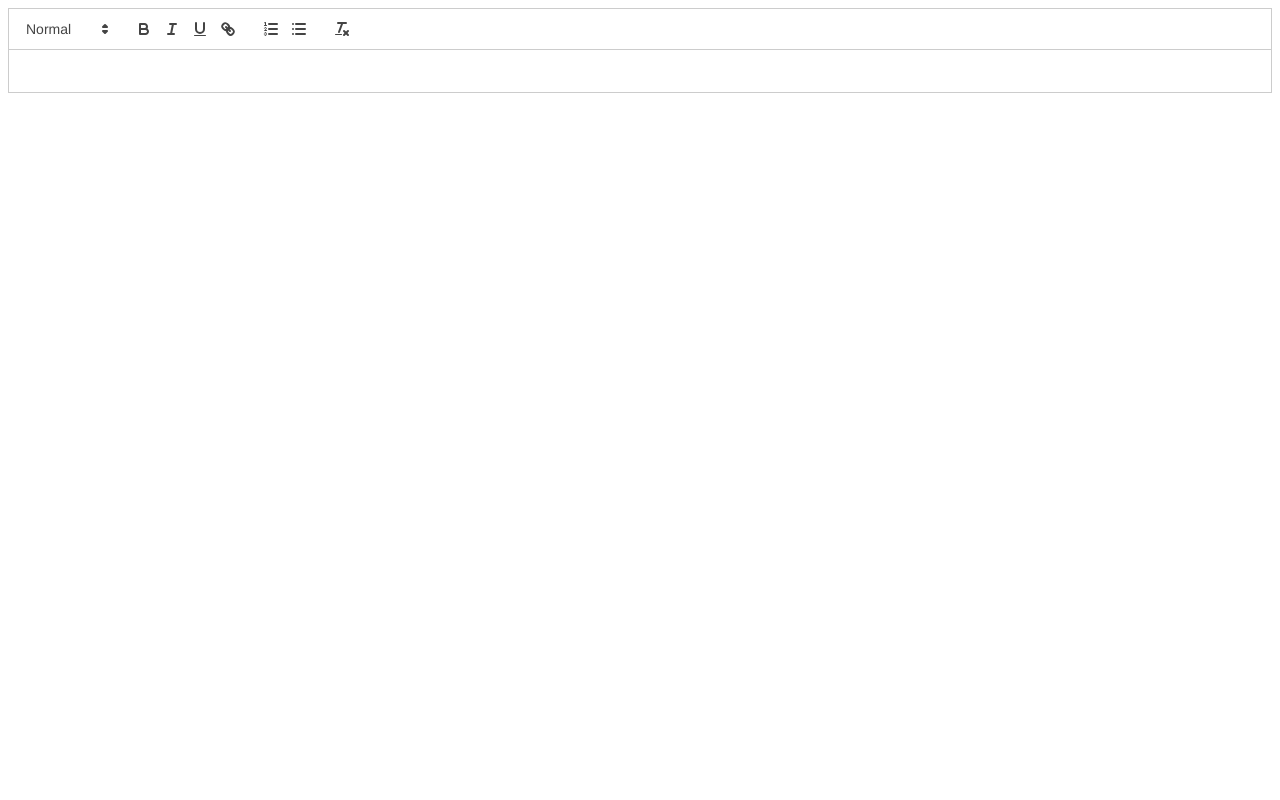
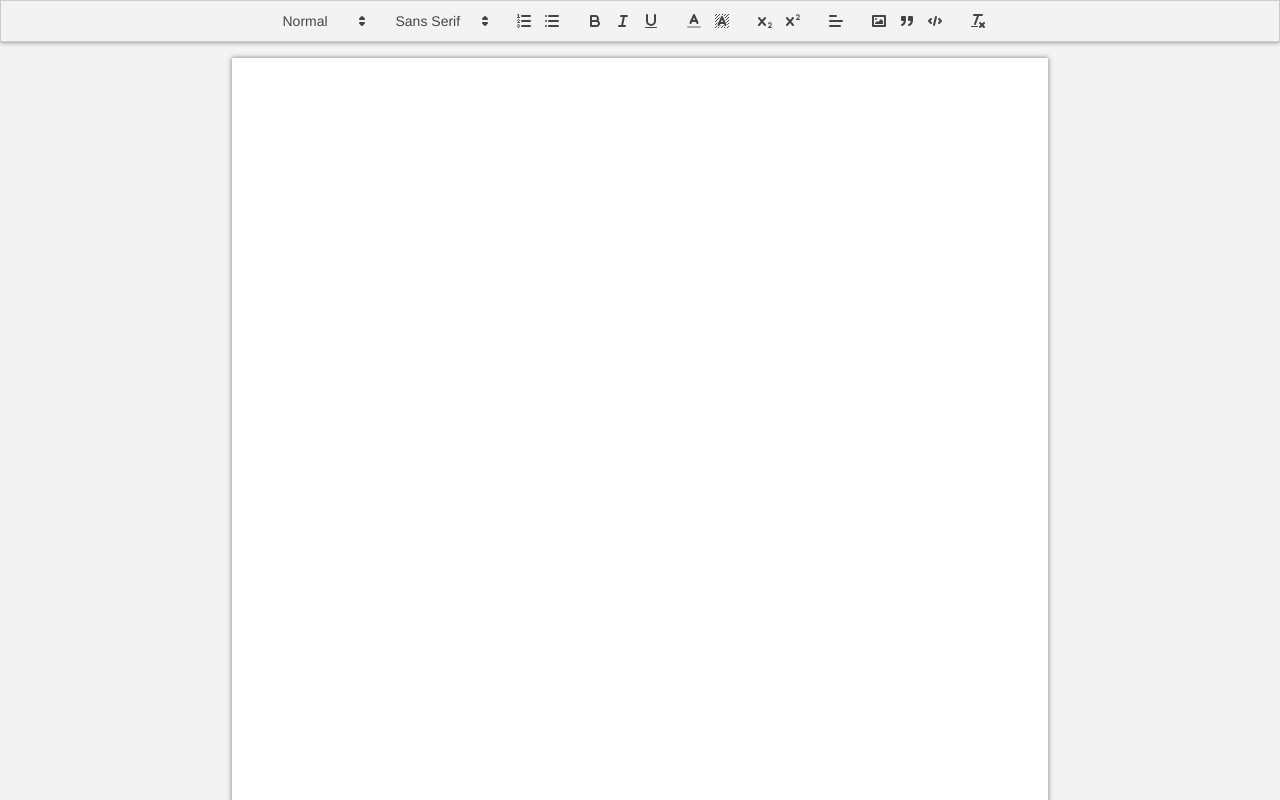
Before and after one commit to anoopanni/SynchroDoc, a React (Create React App) app in the folder client/: page / in a window 1280 px wide. Shown: the top 800 px of the page. Built offline with nearby package versions, Linux system fonts and the light colour scheme.

Commit message:
Styling text editor

```diff
--- a/client/src/TextEditor.js
+++ b/client/src/TextEditor.js
@@ -1,6 +1,18 @@
 import React, { useCallback } from 'react'
 import Quill from "quill"
 import "quill/dist/quill.snow.css"
+
+const TOOLBAR_OPTIONS = [
+    [{ header: [1, 2, 3, 4, 5, 6, false] }],
+    [{ font: [] }],
+    [{ list: "ordered" }, { list: "bullet" }],
+    ["bold", "italic", "underline"],
+    [{ color: [] }, { background: [] }],
+    [{ script: "sub" }, { script: "super" }],
+    [{ align: [] }],
+    ["image", "blockquote", "code-block"],
+    ["clean"],
+  ]
 
 function TextEditor() {
 
@@ -10,10 +22,10 @@
         wrapper.innerHTML = "";
         const editor = document.createElement("div");
         wrapper.append(editor);
-        new Quill(editor, { theme: "snow" })
+        new Quill(editor, { theme: "snow", modules: {toolbar: TOOLBAR_OPTIONS} })
     }, [])
 
-  return <div id="container" ref={wrapperRef}> </div>
+  return <div className="container" ref={wrapperRef}> </div>
 }
 
 export default TextEditor
--- a/client/src/index.js
+++ b/client/src/index.js
@@ -1,6 +1,7 @@
 import React from 'react';
 import ReactDOM from 'react-dom/client';
 import App from './App';
+import "./styles.css";
 
 const root = ReactDOM.createRoot(document.getElementById('root'));
 root.render(
--- /dev/null
+++ b/client/src/styles.css
@@ -0,0 +1,58 @@
+*, *::before, *::after {
+    box-sizing: border-box;
+}
+
+body {
+    background-color: #f3f3f3;
+    margin: 0;
+}
+
+
+.container .ql-editor{
+    width: 8.5in;
+    min-height: 11in;
+    padding: 1in;
+    margin: 1rem;
+    box-shadow: 0 0 5px 0 rgba(0, 0, 0, .5);
+    background-color: white;
+}
+
+
+.container .ql-container.ql-snow{
+    border: none;
+    display: flex;
+    justify-content: center;
+}
+
+.container .ql-toolbar.ql-snow {
+    display: flex;
+    justify-content: center;
+    position: sticky;
+    top: 0;
+    z-index: 1;
+    background-color: #f3f3f3;
+    box-shadow: 0 0 5px 0 rgba(0, 0, 0, .5);
+}
+
+@page {
+    margin: 1in;
+}
+
+@media print {
+    body {
+        background: none;
+    }
+
+    .container .ql-editor {
+        width: 6.5in;
+        height: 9in;
+        padding: 0;
+        margin: 0;
+        box-shadow: none;
+        align-self: flex-start;
+    }
+
+    .container .ql-toolbar.ql-snow {
+        display: none;
+    }
+}
```
